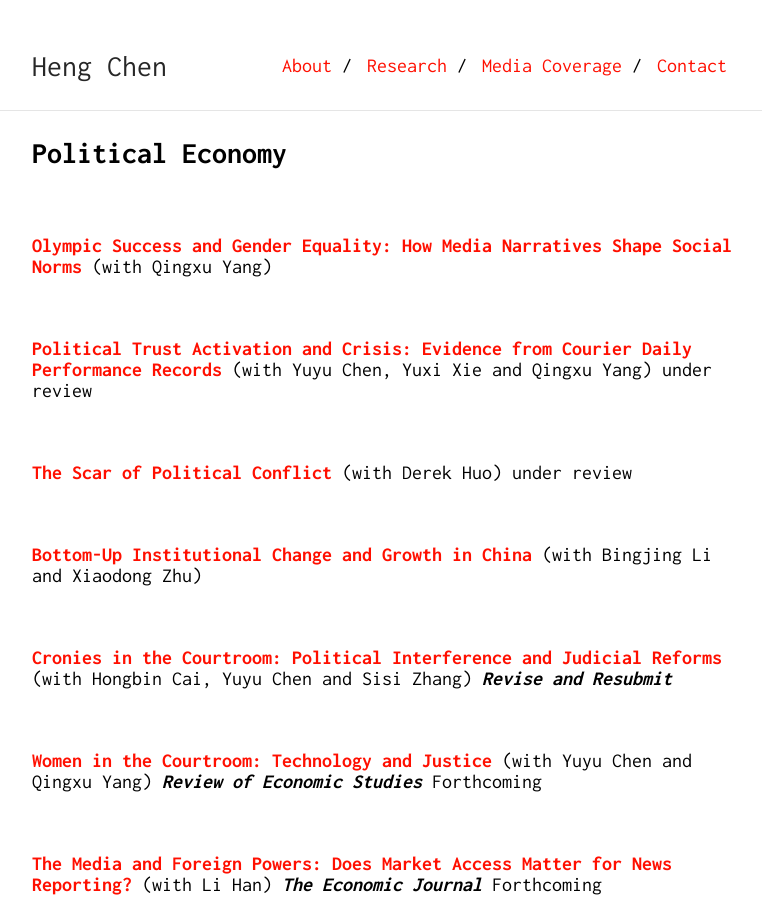
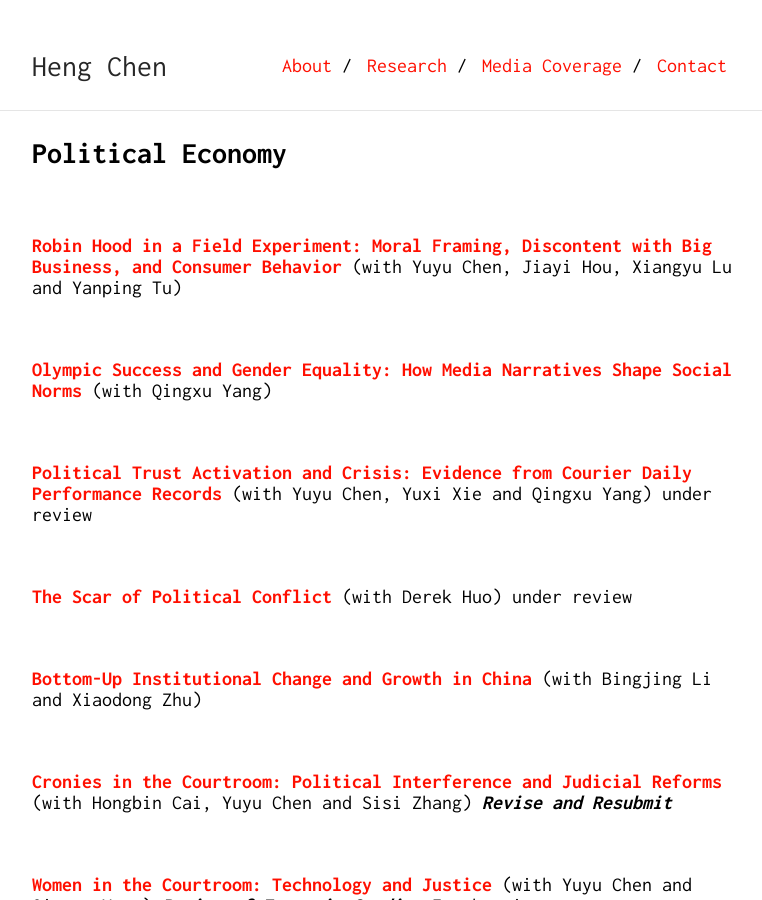
Before and after one commit to Shuyan0210611X/henrychen.github.io, a Jekyll site: the page built from research.md, in a window 1280 px wide and 900 px high. Shown: the whole window, without its empty margins (258-1020 px from the left). Built offline with Jekyll 4.4.1, drawn with Linux system fonts in a browser that asks for light colours; our own code applies the rules of GitHub Pages for plain Markdown files.

Commit message:
Update research.md

```diff
--- a/research.md
+++ b/research.md
@@ -5,6 +5,10 @@ permalink: /research/
 
 
 ## Political Economy
+
+<br>
+
+[**Robin Hood in a Field Experiment: Moral Framing, Discontent with Big Business, and Consumer Behavior**](/files/Olyimpic.pdf) (with Yuyu Chen, Jiayi Hou, Xiangyu Lu and Yanping Tu)
 
 <br>
 
```
